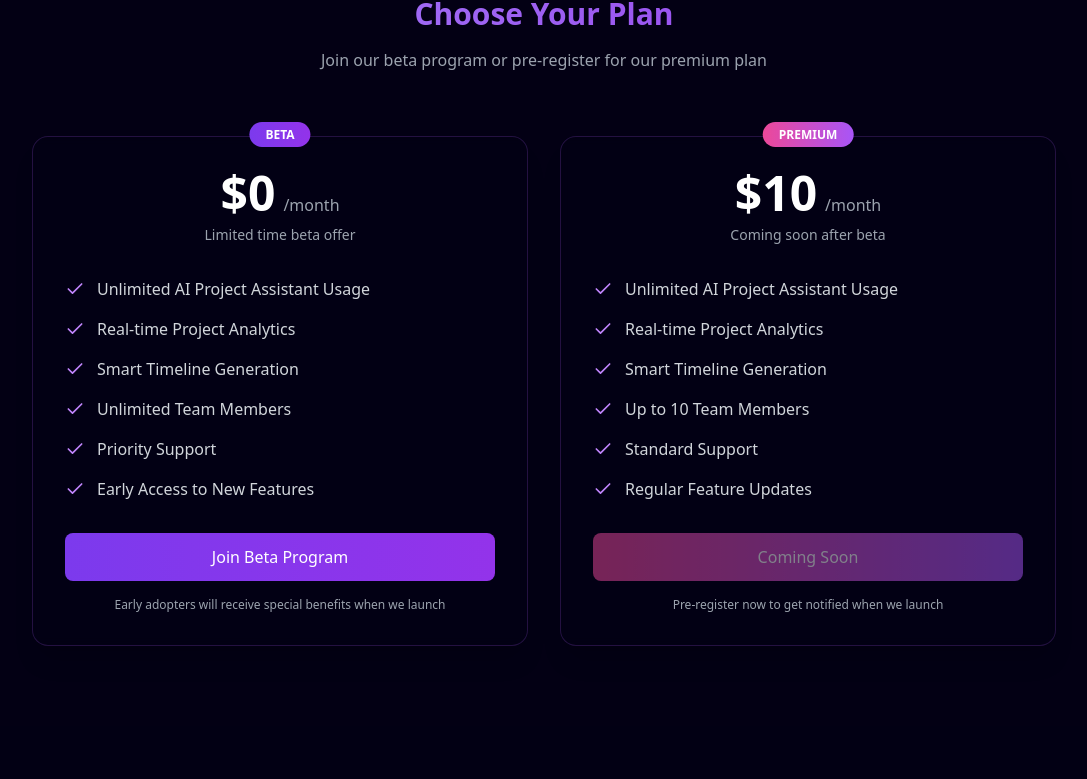
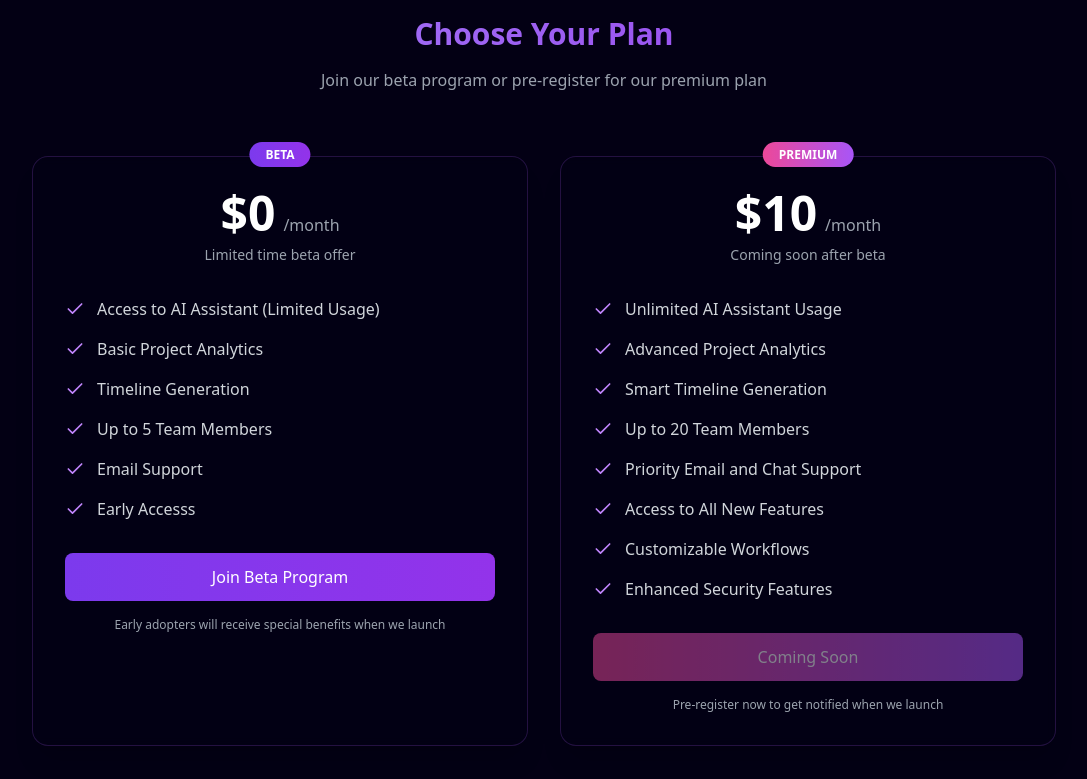
Before and after one commit to devZenta/TaskFlow, a Next.js app: page / in a window 1280 px wide. Shown: the part 1680-2459 px from the top of the page, without its empty margins (96-1183 px from the left). Built offline with nearby package versions, Linux system fonts and the light colour scheme; no server answers.

Commit message:
Add team collaboration feature and update pricing details

```diff
--- a/src/components/LandingPage/Features.tsx
+++ b/src/components/LandingPage/Features.tsx
@@ -8,7 +8,8 @@ import {
   BarChart2,
   Boxes,
   Shield,
-  Zap
+  Zap,
+  Users
 } from 'lucide-react';
 
 const features = [
@@ -46,6 +47,11 @@ const features = [
     icon: <Zap className="w-6 h-6 text-amber-400" />,
     title: "Fast Integration",
     description: "Quick setup with popular tools like GitHub, Slack, and Jira"
+  },
+  {
+    icon: <Users className="w-6 h-6 text-blue-400" />,
+    title: "Team Collaboration",
+    description: "Collaborate with your team in real-time with shared project boards and tasks"
   }
 ];
 
--- a/src/components/LandingPage/Pricing.tsx
+++ b/src/components/LandingPage/Pricing.tsx
@@ -4,21 +4,23 @@ import React from 'react';
 import { Check } from 'lucide-react';
 
 const betaFeatures = [
-  "Unlimited AI Project Assistant Usage",
-  "Real-time Project Analytics",
-  "Smart Timeline Generation",
-  "Unlimited Team Members",
-  "Priority Support",
-  "Early Access to New Features"
+  "Access to AI Assistant (Limited Usage)",
+  "Basic Project Analytics",
+  "Timeline Generation",
+  "Up to 5 Team Members",
+  "Email Support",
+  "Early Accesss"
 ];
 
 const premiumFeatures = [
-  "Unlimited AI Project Assistant Usage",
-  "Real-time Project Analytics",
+  "Unlimited AI Assistant Usage",
+  "Advanced Project Analytics",
   "Smart Timeline Generation",
-  "Up to 10 Team Members",
-  "Standard Support",
-  "Regular Feature Updates"
+  "Up to 20 Team Members",
+  "Priority Email and Chat Support",
+  "Access to All New Features",
+  "Customizable Workflows",
+  "Enhanced Security Features"
 ];
 
 export function Pricing() {
```
